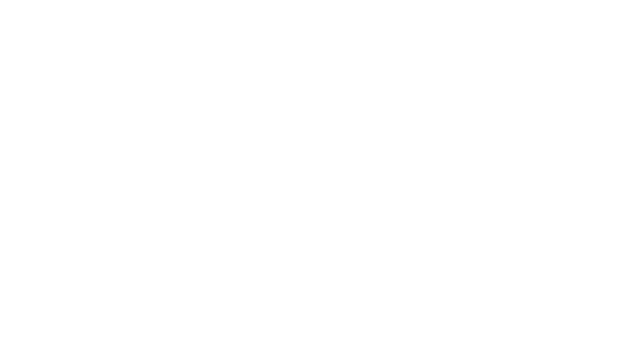
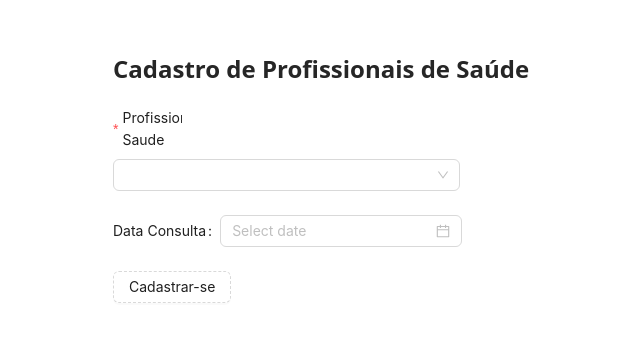
Before and after one commit to GomesRita/ProntoClin, a React (Vite) app in the folder ReactProntoClin/prontoclin/: page /cadastroConsulta in a window 1280 px wide. Before the commit this address had no page. Shown: the part 129-470 px from the top of the page, without its empty margins (47-687 px from the left). Built offline with nearby package versions, Linux system fonts and the light colour scheme.

Commit message:
adiciona tela consulta

```diff
--- a/ReactProntoClin/prontoclin/package.json
+++ b/ReactProntoClin/prontoclin/package.json
@@ -18,6 +18,7 @@
     "antd": "^5.24.2",
     "axios": "^1.8.1",
     "bootstrap": "^5.3.3",
+    "dayjs": "^1.11.13",
     "js-cookie": "^3.0.5",
     "react": "^18.3.1",
     "react-bootstrap": "^2.10.9",
--- a/ReactProntoClin/prontoclin/src/App.tsx
+++ b/ReactProntoClin/prontoclin/src/App.tsx
@@ -7,17 +7,19 @@
 import Paciente from './pages/Inicial/PacienteInicial'
 import CadastroProSaude from './pages/Cadastro/CadastroProSaude'
 import CadastroPaciente from './pages/Cadastro/CadastroPaciente'
+import CadastroConsulta from './pages/Cadastro/CadastrarConsulta'
 
 function App() {
   return (
     <BrowserRouter>
       <Routes>
         <Route path="/cadastroAdmin" element={<CadastroAdmin/>}/>
-        <Route path="/login" element={<Login />}/>
+        <Route path="/" element={<Login />}/>
         <Route path="/adm/me" element={<AdmIncial />}/>
         <Route path="/paciente" element={<Paciente />}/>
         <Route path="/cadastroProSaude" element={<CadastroProSaude />}/>
         <Route path="/cadastroPaciente" element={<CadastroPaciente />}/>
+        <Route path="/cadastroConsulta" element={<CadastroConsulta />}/>
       </Routes>
     </BrowserRouter>
   )
--- /dev/null
+++ b/ReactProntoClin/prontoclin/src/pages/Cadastro/CadastrarConsulta.tsx
@@ -0,0 +1,104 @@
+import { useState} from 'react';
+import { Form, message , DatePicker, Select, Button} from 'antd';
+import { getToken } from '../controle/cookie';
+import dayjs from 'dayjs';
+import axios from 'axios';
+
+function CadastroConsulta(){
+
+    const [ loading, setLoading] = useState(false);
+    const [ error,setError] = useState<string | null>(null);
+    const currentDateTime = dayjs();
+
+    const onFinish = async (values: { nome: string, data: Date }) => {
+        setLoading(true);
+        setError(null);
+
+        if (loading) {
+            return <div>Carregando...</div>;
+        }
+
+
+        if (error) {
+            return <div>Erro ao carregar os dados: {error}</div>;
+        }
+
+        try {
+            const token = getToken();
+            if (token) {
+                const response = await axios.post(
+                    'http://localhost:8081/consulta',
+                    {
+                        nomeProfissionalSaude: values.nome,
+                        dataConsulta: values.nome
+                    },
+                    {
+                        headers: {
+                            'Content-Type': 'application/json',
+                            'Authorization': `Bearer ${token}`,
+                        }
+                    }
+
+                );
+                console.log(response.data)
+                message.success('Consulta cadastrada com sucesso!');
+                setError('Token não encontrado');
+            }
+        } catch (err) {
+            setError('Erro ao cadastrar consulta');
+            message.error('Erro ao cadastrar consulta');
+        } finally {
+            setLoading(false);
+        }
+    };
+
+    return (
+        <div>
+            <h2 style={{ color: '#262626' }}>Cadastro de Profissionais de Saúde</h2>
+            <Form
+                name="layout-multiple-vertical"
+                layout="vertical"
+                labelCol={{ span: 4 }}
+                wrapperCol={{ span: 20 }}
+                onFinish={onFinish}
+                >
+            <Form.Item
+                label="Profissional Saude"
+                name="nome"
+                rules={[{ required: true, message: 'Please input!' }]}
+            >
+            <Select />
+            </Form.Item>
+            </Form>
+            <Form.Item name="data" label="Data Consulta">
+            <DatePicker showTime format="YYYY-MM-DD HH:mm"
+            disabledDate={(current) => current && current.isBefore(currentDateTime, 'day')}
+            disabledTime={() => ({
+                disabledHours: () => {
+                    const allowedHours = [
+                      ...Array.from({ length: 5 }, (_, i) => i + 8),
+                      ...Array.from({ length: 5 }, (_, i) => i + 14)
+                    ];
+                    return Array.from({ length: 24 }, (_, i) => i).filter(hour => !allowedHours.includes(hour));
+                  },
+                disabledMinutes: () => {
+                    return [1, 2, 3, 4, 5, 6, 7, 8, 9, 10, 11, 12, 13, 14, 15, 16, 17, 18, 19, 20, 21, 22, 23, 24, 25, 26, 27, 28, 29, 31, 32, 33, 34, 35, 36, 37, 38, 39, 40, 41, 42, 43, 44, 45, 46, 47, 48, 49, 50, 51, 52, 53, 54, 55, 56, 57, 58, 59]; // Desabilitar todos os minutos, exceto 00 e 30
+                },
+                disabledSeconds: (selectedHour, selectedMinute) => {
+                if (selectedHour === currentDateTime.hour() && selectedMinute === currentDateTime.minute()) {
+                    const currentSecond = currentDateTime.second();
+                    return Array.from({ length: currentSecond }, (_, i) => i);
+                }
+                return [];
+                },
+            })}
+         />
+            </Form.Item>
+            <Button type="dashed" htmlType="submit">Cadastrar-se</Button>
+        </div>
+
+    )
+
+}
+
+export default CadastroConsulta;
--- a/ReactProntoClin/prontoclin/src/pages/Cadastro/CadastroAdmin.tsx
+++ b/ReactProntoClin/prontoclin/src/pages/Cadastro/CadastroAdmin.tsx
@@ -4,8 +4,8 @@
 import axios from 'axios';
 
 function CadastroAdmin(){
-    const [ ,setLoading] = useState(false); // Gerenciar o carregamento durante a requisição
-    const [ ,setError] = useState<string | null>(null); // Gerenciar erro de requisição
+    const [ loading ,setLoading] = useState(false); // Gerenciar o carregamento durante a requisição
+    const [ error ,setError] = useState<string | null>(null); // Gerenciar erro de requisição
 
     // Função chamada ao enviar o formulário
     const onFinish = async (values: { nome: string, cpf: string, email: string, senha: string }) => {
@@ -46,6 +46,14 @@
         }
     };
 
+    if (loading) {
+        return <div>Carregando...</div>;
+    }
+
+
+    if (error) {
+        return <div>Erro ao carregar os dados: {error}</div>;
+    }
 
 
     return (
--- a/ReactProntoClin/prontoclin/src/pages/Cadastro/CadastroPaciente.tsx
+++ b/ReactProntoClin/prontoclin/src/pages/Cadastro/CadastroPaciente.tsx
@@ -1,13 +1,13 @@
 import { Link } from 'react-router-dom';
 import { useState} from 'react';
-import { Button, Form, Input, message, DatePicker, Select, } from 'antd';
+import { Button, Form, Input, message, DatePicker, Select} from 'antd';
 import { getToken } from '../controle/cookie';
 import axios from 'axios';
 
 
 function CadastroPaciente(){
-    const [ ,setLoading] = useState(false);
-    const [ ,setError] = useState<string | null>(null);
+    const [ loading, setLoading] = useState(false);
+    const [ error, setError] = useState<string | null>(null);
 
     const onFinish = async (values: { nome: string, nomeSocial: string, cpf: string, dataNascimento: string, telefone: string, sexo: string, email: string, senha: string }) => {
         setLoading(true);
@@ -38,12 +38,12 @@
 
                 );
                 console.log(response.data)
-                message.success('Profissional de saude cadastrado com sucesso!');
+                message.success('Paciente cadastrado com sucesso!');
                 setError('Token não encontrado');
             }
         } catch (err) {
-            setError('Erro ao cadastrar profissional de saude');
-            message.error('Erro ao cadastrar profissional de saude');
+            setError('Erro ao cadastrar paciente');
+            message.error('Erro ao cadastrar paciente');
         } finally {
             setLoading(false);
         }
@@ -78,9 +78,19 @@
         </Form.Item>
       );
 
+    if (loading) {
+        return <div>Carregando...</div>;
+    }
+
+
+    if (error) {
+        return <div>Erro ao carregar os dados: {error}</div>;
+    }
+
+
     return (
         <div>
-            <h2>Cadastro</h2>
+            <h2  style={{ color: '#262626' }}>Cadastro de Pacientes</h2>
             <Form
                 name="layout-multiple-vertical"
                 layout="vertical"
@@ -91,7 +101,7 @@
                 <Form.Item label="Nome" name="nome" rules={[{ required: true }]}>
                 <Input />
                 </Form.Item>
-                <Form.Item label="Nome Social" name="nomeSocial" rules={[{ required: true }]}>
+                <Form.Item label="Nome Social" name="nomeSocial" rules={[{ required: false }]}>
                 <Input />
                 </Form.Item>
                 <Form.Item
@@ -118,7 +128,7 @@
                 </Form.Item>
                 <Button type="dashed" htmlType="submit">Cadastrar-se</Button>
             </Form>
-            <Link to="/login">Já possui uma conta? Faça login</Link>
+            <Link to="/">Já possui uma conta? Faça login</Link>
         </div>
 
     )
--- a/ReactProntoClin/prontoclin/src/pages/Cadastro/CadastroProSaude.tsx
+++ b/ReactProntoClin/prontoclin/src/pages/Cadastro/CadastroProSaude.tsx
@@ -5,12 +5,21 @@
 
 
 function CadastroProSaude(){
-    const [ ,setLoading] = useState(false);
-    const [ ,setError] = useState<string | null>(null);
+    const [ loading, setLoading] = useState(false);
+    const [ error,setError] = useState<string | null>(null);
 
     const onFinish = async (values: { nome: string, cpf: string, especialidadeMedica: string, telefone: string, crm: string, email: string, senha: string }) => {
         setLoading(true);
         setError(null);
+
+        if (loading) {
+            return <div>Carregando...</div>;
+        }
+
+
+        if (error) {
+            return <div>Erro ao carregar os dados: {error}</div>;
+        }
 
         try {
             const token = getToken();
--- a/ReactProntoClin/prontoclin/src/pages/Login/Login.tsx
+++ b/ReactProntoClin/prontoclin/src/pages/Login/Login.tsx
@@ -66,7 +66,7 @@
                     </Button>
                 </Form.Item>
             </Form>
-            <Link to="/cadastro">Não possui uma conta? Cadastre-se</Link>
+            <Link to="/cadastroPaciente">Não possui uma conta? Cadastre-se</Link>
         </div>
     )
 
```
Also changed, not shown: 1 other file (tests, documents, lock files or other folders).
